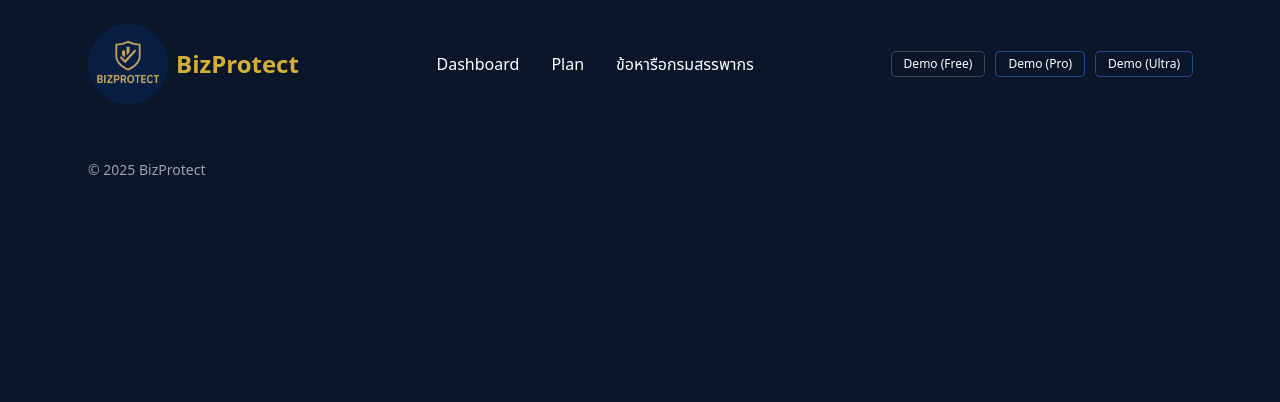
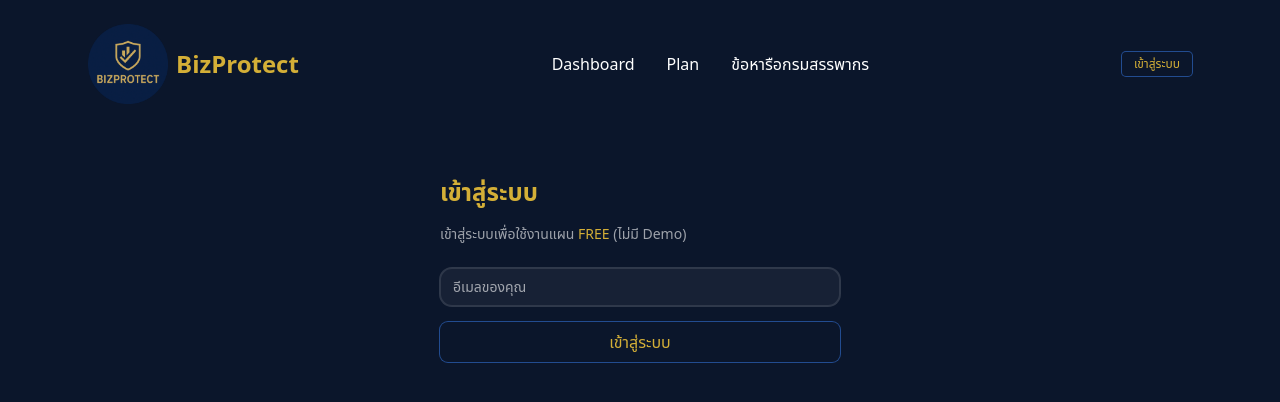
Before and after one commit to petertimm25-alt/bizprotect-rev5, a React (Vite) app: page /login in a window 1280 px wide. Shown: the top 402 px of the page. Built offline with nearby package versions, Linux system fonts and the light colour scheme; a web font is replaced by a local one; what @react-pdf/renderer would draw is missing.

Commit message:
remove demo mode + require login for free

```diff
--- a/src/App.tsx
+++ b/src/App.tsx
@@ -1,46 +1,36 @@
-// src/App.tsx
+// src/App.tsx (ตัวอย่างโครง ถ้าไฟล์คุณมีหน้ามากกว่านี้ ให้ปรับตามจริง)
 import React from 'react'
 import { BrowserRouter, Routes, Route } from 'react-router-dom'
+import { AuthProvider } from './lib/auth'
 import HeaderNav from './components/HeaderNav'
+import Pricing from './pages/Pricing'
+import Login from './pages/Login'
+import PrivateRoute from './routes/PrivateRoute'
+
+// ใส่หน้า Dashboard/Knowledge จริงของโปรเจกต์คุณแทนด้านล่าง
+import Dashboard from './pages/Dashboard'
 import Knowledge from './pages/Knowledge'
-import Pricing from './pages/Pricing'
-// import TaxEngine from './pages/TaxEngine'           // ⛔ ซ่อนแล้ว
-// import ProposalBuilder from './pages/ProposalBuilder' // ⛔ ซ่อนแล้ว
-// import RecommendedPlans from './pages/RecommendedPlans' // ⛔ ซ่อนแล้ว
-
-// ใช้ UnifiedDashboard เป็น Dashboard (ถ้ารีเนมไฟล์เป็น Dashboard.tsx ให้เปลี่ยนบรรทัดนี้เป็น:
-// import Dashboard from './pages/Dashboard'
-import Dashboard from './pages/Dashboard'
-
-import { AuthProvider } from './lib/auth'
 
 export default function App() {
   return (
+    <AuthProvider>
       <BrowserRouter>
-      <AuthProvider>
-        <div className="min-h-screen text-[color:var(--ink)]">
         <HeaderNav />
         <Routes>
-            {/* Dashboard เป็นหน้าแรก */}
+          {/* ต้องล็อกอินก่อน */}
+          <Route element={<PrivateRoute />}>
             <Route path="/" element={<Dashboard />} />
-            {/* เผื่อมีการลิงก์ตรงมาที่ /dashboard */}
-            <Route path="/dashboard" element={<Dashboard />} />
+          </Route>
 
-            {/* หน้าอื่นที่ยังใช้ */}
+          {/* หน้าเปิดสาธารณะ */}
+          <Route path="/pricing" element={<Pricing />} />
           <Route path="/knowledge" element={<Knowledge />} />
-            <Route path="/pricing" element={<Pricing />} />
+          <Route path="/login" element={<Login />} />
 
-            {/* ซ่อน route ที่รวมแล้ว */}
-            {/* <Route path="/proposal" element={<ProposalBuilder />} /> */}
-            {/* <Route path="/recommended-plans" element={<RecommendedPlans />} /> */}
-            {/* <Route path="/engine" element={<TaxEngine />} /> */}
+          {/* fallback */}
+          <Route path="*" element={<Dashboard />} />
         </Routes>
-
-          <footer className="mx-auto max-w-6xl px-6 py-8 text-sm text-[color:var(--ink-dim)]">
-            © {new Date().getFullYear()} BizProtect
-          </footer>
-        </div>
+      </BrowserRouter>
     </AuthProvider>
-    </BrowserRouter>
   )
 }
--- a/src/components/HeaderNav.tsx
+++ b/src/components/HeaderNav.tsx
@@ -2,25 +2,15 @@
 import React from 'react'
 import { NavLink, Link } from 'react-router-dom'
 import { useAuth } from '../lib/auth'
-import { loadFontScale, incFontScale, decFontScale, resetFontScale } from '../lib/fontScale'
 
 const BASE = (import.meta as any)?.env?.BASE_URL || '/'
 const linkClass = ({ isActive }: { isActive: boolean }) =>
   ['transition-colors', isActive ? 'text-gold' : 'text-[color:var(--ink)] hover:text-gold'].join(' ')
 
 export default function HeaderNav() {
-  const { user, loginAsDemo, logout } = useAuth()
+  const { user, logout } = useAuth()
   const plan = user?.plan ?? 'free'
   const isProOrUltra = plan === 'pro' || plan === 'ultra'
-
-  // โหลด/เก็บค่า scale สำหรับปุ่ม A− A A+
-  const [scale, setScale] = React.useState<number>(1)
-  React.useEffect(() => {
-    try { setScale(loadFontScale()) } catch {}
-  }, [])
-  const handleDec = () => setScale(decFontScale(scale))
-  const handleReset = () => setScale(resetFontScale())
-  const handleInc = () => setScale(incFontScale(scale))
 
   return (
     <header className="mx-auto max-w-6xl px-6 py-6 flex items-center justify-between">
@@ -30,67 +20,41 @@ export default function HeaderNav() {
       </Link>
 
       <nav className="flex items-center gap-8">
-        {/* ใช้ Dashboard เป็นหน้าแรกแทน Engine/Unified */}
         <NavLink to="/" className={linkClass}>Dashboard</NavLink>
         <NavLink to="/pricing" className={linkClass}>Plan</NavLink>
         <NavLink to="/knowledge" className={linkClass}>ข้อหารือกรมสรรพากร</NavLink>
-        {/* ซ่อนเมนูที่ถูกรวมแล้ว: Engine / Proposal / แผนกรมธรรม์แนะนำ */}
-        {/* <NavLink to="/proposal" className={linkClass}>Proposal</NavLink> */}
-        {/* <NavLink to="/recommended-plans" className={linkClass}>แผนกรมธรรม์แนะนำ</NavLink> */}
       </nav>
 
       <div className="flex items-center gap-3">
-        {/* ===== PRO/ULTRA: ปุ่มปรับขนาดฟอนต์ทั้งเว็บ ===== */}
+        {/* ปุ่มปรับฟอนต์: แสดงเฉพาะ PRO/ULTRA */}
         {isProOrUltra && (
           <div
             className="hidden sm:flex items-center gap-1 rounded-lg border border-gold/60 bg-white/5 px-2 py-1 shadow-[0_0_0_1px_rgba(212,175,55,0.25),0_6px_18px_rgba(0,0,0,0.18)]"
             title="ปรับขนาดตัวอักษรทั้งเว็บไซต์ (PRO/ULTRA)"
           >
-            <button
-              onClick={handleDec}
-              className="px-2 py-1 text-xs hover:text-gold focus:outline-none focus:ring-2 focus:ring-gold/60 rounded"
-              aria-label="ลดขนาดตัวอักษร"
-            >
-              A-
-            </button>
-            <button
-              onClick={handleReset}
-              className="px-2 py-1 text-xs hover:text-gold focus:outline-none focus:ring-2 focus:ring-gold/60 rounded"
-              aria-label="รีเซ็ตขนาดตัวอักษร"
-            >
-              A
-            </button>
-            <button
-              onClick={handleInc}
-              className="px-2 py-1 text-xs hover:text-gold focus:outline-none focus:ring-2 focus:ring-gold/60 rounded"
-              aria-label="เพิ่มขนาดตัวอักษร"
-            >
-              A+
-            </button>
+            <span className="px-2 py-1 text-xs">A-</span>
+            <span className="px-2 py-1 text-xs">A</span>
+            <span className="px-2 py-1 text-xs">A+</span>
           </div>
         )}
 
         {user ? (
           <>
             <span className="text-xs px-2 py-1 rounded bg-white/10 ring-1 ring-white/15">
-              {user.name} • {user.plan.toUpperCase()}
+              {user.name} • {plan.toUpperCase()}
             </span>
             <button onClick={logout} className="text-xs px-3 py-1 rounded ring-1 ring-white/20 hover:bg-white/10">
               Logout
             </button>
           </>
         ) : (
-          <>
-            <button onClick={() => loginAsDemo('free')} className="text-xs px-3 py-1 rounded ring-1 ring-white/20 hover:bg-white/10">
-              Demo (Free)
-            </button>
-            <button onClick={() => loginAsDemo('pro')} className="text-xs px-3 py-1 rounded ring-1 ring-gold/40 hover:bg-gold/10">
-              Demo (Pro)
-            </button>
-            <button onClick={() => loginAsDemo('ultra')} className="text-xs px-3 py-1 rounded ring-1 ring-gold/60 hover:bg-gold/10">
-              Demo (Ultra)
-            </button>
-          </>
+          <Link
+            to="/login"
+            className="text-xs px-3 py-1 rounded ring-1 ring-gold/60 hover:bg-gold/10 text-gold"
+            title="เข้าสู่ระบบเพื่อใช้งาน (FREE ต้องล็อกอิน)"
+          >
+            เข้าสู่ระบบ
+          </Link>
         )}
       </div>
     </header>
--- a/src/lib/auth.tsx
+++ b/src/lib/auth.tsx
@@ -1,63 +1,75 @@
 // src/lib/auth.tsx
 import React from 'react'
-import type { Plan } from './roles'
 
+type Plan = 'free' | 'pro' | 'ultra'
 export type User = {
   id: string
   name: string
+  email?: string
   plan: Plan
-  branding?: { logoUrl?: string | null } // สำหรับ Ultra
 }
 
-type Ctx = {
+type AuthCtx = {
   user: User | null
-  loginAsDemo: (plan: Plan | 'starter') => void // รองรับค่าเก่าที่ค้างในโค้ด
+  login: (email: string, name?: string) => void
   logout: () => void
+  setPlan: (plan: Plan) => void
 }
 
-const AuthContext = React.createContext<Ctx>({
-  user: null,
-  loginAsDemo: () => {},
-  logout: () => {},
-})
+const Ctx = React.createContext<AuthCtx | null>(null)
 
-const STORAGE_KEY = 'bp_user_v1'
-
-function normalizePlan(p: any): Plan {
-  if (p === 'starter') return 'free' // migrate ค่าเก่า
-  if (p === 'free' || p === 'pro' || p === 'ultra') return p
-  return 'free'
-}
+const LS_KEY = 'bp_user'
 
 export function AuthProvider({ children }: { children: React.ReactNode }) {
-  const [user, setUser] = React.useState<User | null>(() => {
+  const [user, setUser] = React.useState<User | null>(null)
+
+  React.useEffect(() => {
     try {
-      const raw = localStorage.getItem(STORAGE_KEY)
-      if (!raw) return null
-      const u = JSON.parse(raw)
-      return { ...u, plan: normalizePlan(u.plan) }
-    } catch { return null }
-  })
+      const raw = localStorage.getItem(LS_KEY)
+      if (raw) setUser(JSON.parse(raw))
+    } catch {}
+  }, [])
 
-  const loginAsDemo = (plan: Plan | 'starter') => {
-    const p = normalizePlan(plan)
-    const u: User = { id: 'demo', name: p.toUpperCase() + ' Demo', plan: p }
+  const persist = (u: User | null) => {
+    if (!u) localStorage.removeItem(LS_KEY)
+    else localStorage.setItem(LS_KEY, JSON.stringify(u))
+  }
+
+  const login = (email: string, name?: string) => {
+    // หลังล็อกอินครั้งแรก ให้เป็น FREE เสมอ (ไม่มีคำว่า demo อีกต่อไป)
+    const u: User = {
+      id: crypto.randomUUID(),
+      name: name?.trim() || email.split('@')[0] || 'User',
+      email,
+      plan: 'free',
+    }
     setUser(u)
-    try { localStorage.setItem(STORAGE_KEY, JSON.stringify(u)) } catch {}
+    persist(u)
   }
 
   const logout = () => {
     setUser(null)
-    try { localStorage.removeItem(STORAGE_KEY) } catch {}
+    persist(null)
+  }
+
+  const setPlan = (plan: Plan) => {
+    setUser(prev => {
+      if (!prev) return prev
+      const next = { ...prev, plan }
+      persist(next)
+      return next
+    })
   }
 
   return (
-    <AuthContext.Provider value={{ user, loginAsDemo, logout }}>
+    <Ctx.Provider value={{ user, login, logout, setPlan }}>
       {children}
-    </AuthContext.Provider>
+    </Ctx.Provider>
   )
 }
 
 export function useAuth() {
-  return React.useContext(AuthContext)
+  const ctx = React.useContext(Ctx)
+  if (!ctx) throw new Error('useAuth must be used inside <AuthProvider>')
+  return ctx
 }
--- /dev/null
+++ b/src/pages/Login.tsx
@@ -0,0 +1,43 @@
+// src/pages/Login.tsx
+import React from 'react'
+import { useNavigate } from 'react-router-dom'
+import { useAuth } from '../lib/auth'
+
+export default function Login() {
+  const { login } = useAuth()
+  const nav = useNavigate()
+  const [email, setEmail] = React.useState('')
+
+  const onSubmit = (e: React.FormEvent) => {
+    e.preventDefault()
+    if (!email.trim()) return
+    login(email.trim())
+    nav('/', { replace: true })
+  }
+
+  return (
+    <main className="mx-auto max-w-md px-6 py-12">
+      <h1 className="text-2xl font-semibold text-gold mb-4">เข้าสู่ระบบ</h1>
+      <p className="text-sm text-[color:var(--ink-dim)] mb-6">
+        เข้าสู่ระบบเพื่อใช้งานแผน <span className="text-gold font-medium">FREE</span> (ไม่มี Demo)
+      </p>
+
+      <form onSubmit={onSubmit} className="space-y-4">
+        <input
+          type="email"
+          placeholder="อีเมลของคุณ"
+          value={email}
+          onChange={(e) => setEmail(e.target.value)}
+          className="w-full rounded-lg px-3 py-2 bg-white/5 ring-1 ring-white/15 outline-none focus:ring-gold"
+          required
+        />
+        <button
+          type="submit"
+          className="w-full rounded-lg px-4 py-2 ring-1 ring-gold/60 hover:bg-gold/10 text-gold"
+        >
+          เข้าสู่ระบบ
+        </button>
+      </form>
+    </main>
+  )
+}
--- a/src/pages/Pricing.tsx
+++ b/src/pages/Pricing.tsx
@@ -1,6 +1,6 @@
 // src/pages/Pricing.tsx
 import React from 'react'
-import { useAuth } from '../lib/auth'
+import { Link } from 'react-router-dom'
 
 const Bullet = ({ children }: { children: React.ReactNode }) => (
   <li className="flex items-start gap-2">
@@ -12,7 +12,6 @@ const Bullet = ({ children }: { children: React.ReactNode }) => (
 type PlanKey = 'free' | 'pro' | 'ultra'
 
 export default function Pricing() {
-  const { loginAsDemo, user } = useAuth()
   const [selected, setSelected] = React.useState<PlanKey>('pro')
 
   const baseCard = "rounded-2xl p-6 bg-white/5 transition-all outline-none cursor-pointer"
@@ -24,11 +23,7 @@ export default function Pricing() {
     <main className="mx-auto max-w-6xl px-6 py-10">
       <h1 className="text-2xl font-semibold text-gold mb-6">เลือกแผน</h1>
 
-      <div
-        role="radiogroup"
-        aria-label="เลือกแผนการใช้งาน"
-        className="grid md:grid-cols-3 gap-6"
-      >
+      <div role="radiogroup" aria-label="เลือกแผนการใช้งาน" className="grid md:grid-cols-3 gap-6">
         {/* Free */}
         <div
           role="radio"
@@ -49,12 +44,12 @@ export default function Pricing() {
             <Bullet>คำนวณเปรียบเทียบก่อน/หลัง ทำกรมธรรม์ฯ</Bullet>
             <Bullet>คำนวณเงินบวกกลับค่าใช้จ่ายต้องห้าม</Bullet>
           </ul>
-          <button
-            onClick={() => loginAsDemo('free')}
-            className="mt-6 w-full rounded-lg ring-1 ring-white/20 px-4 py-2 hover:bg-white/10"
+          <Link
+            to="/login"
+            className="mt-6 w-full inline-block text-center rounded-lg ring-1 ring-white/20 px-4 py-2 hover:bg-white/10"
           >
-            เริ่มใช้งาน (Demo Free)
-          </button>
+            เริ่มใช้งาน (ต้องเข้าสู่ระบบ)
+          </Link>
         </div>
 
         {/* Pro */}
@@ -80,12 +75,12 @@ export default function Pricing() {
             <Bullet>Export PDF เพื่อเสนอลูกค้า</Bullet>
             <Bullet>ใส่ข้อมูลตัวแทนบนเอกสาร (ชื่อ/เบอร์/อีเมล)</Bullet>
           </ul>
-          <button
-            onClick={() => loginAsDemo('pro')}
-            className="mt-6 w-full rounded-lg ring-1 ring-gold/50 px-4 py-2 hover:bg-gold/10 text-gold"
+          <Link
+            to="/login"
+            className="mt-6 w-full inline-block text-center rounded-lg ring-1 ring-gold/50 px-4 py-2 hover:bg-gold/10 text-gold"
           >
-            ทดลอง Pro (Demo)
-          </button>
+            อัปเกรดเป็น PRO (หลังเข้าสู่ระบบ)
+          </Link>
         </div>
 
         {/* Ultra */}
@@ -108,21 +103,14 @@ export default function Pricing() {
             <Bullet>คลัง “ข้อหารือกรมสรรพากร”</Bullet>
             <Bullet>เพิ่มโลโก้หรือแบรนด์ของตัวเอง</Bullet>
           </ul>
-          <button
-            onClick={() => loginAsDemo('ultra')}
-            className="mt-6 w-full rounded-lg ring-1 ring-gold/50 px-4 py-2 hover:bg-gold/10 text-gold"
+          <Link
+            to="/login"
+            className="mt-6 w-full inline-block text-center rounded-lg ring-1 ring-gold/50 px-4 py-2 hover:bg-gold/10 text-gold"
           >
-            ทดลอง Ultra (Demo)
-          </button>
+            อัปเกรดเป็น ULTRA (หลังเข้าสู่ระบบ)
+          </Link>
         </div>
       </div>
-
-      {user && (
-        <p className="mt-6 text-sm text-[color:var(--ink-dim)]">
-          กำลังใช้งานในโหมด:{' '}
-          <span className="text-gold font-medium">{user.plan.toUpperCase()}</span>
-        </p>
-      )}
     </main>
   )
 }
--- /dev/null
+++ b/src/routes/PrivateRoute.tsx
@@ -0,0 +1,9 @@
+// src/routes/PrivateRoute.tsx
+import React from 'react'
+import { Navigate, Outlet } from 'react-router-dom'
+import { useAuth } from '../lib/auth'
+
+export default function PrivateRoute() {
+  const { user } = useAuth()
+  return user ? <Outlet /> : <Navigate to="/login" replace />
+}
```
Also changed, not shown: src/components/RequireAuth.tsx (added, +13 -0 lines). Lines whose indentation alone changed are shown as unchanged.
